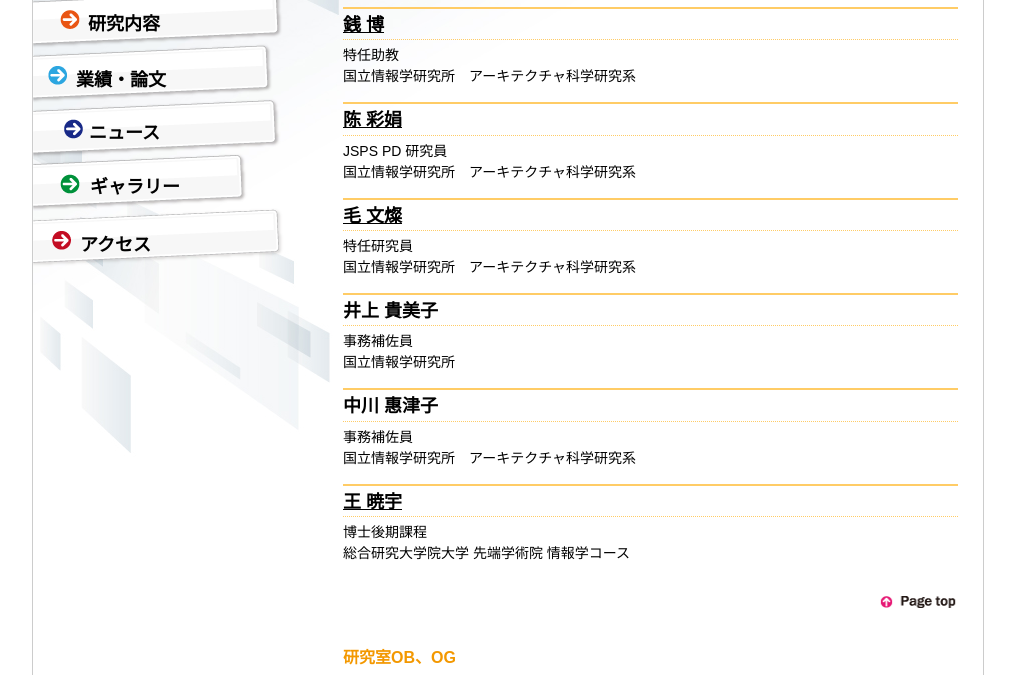
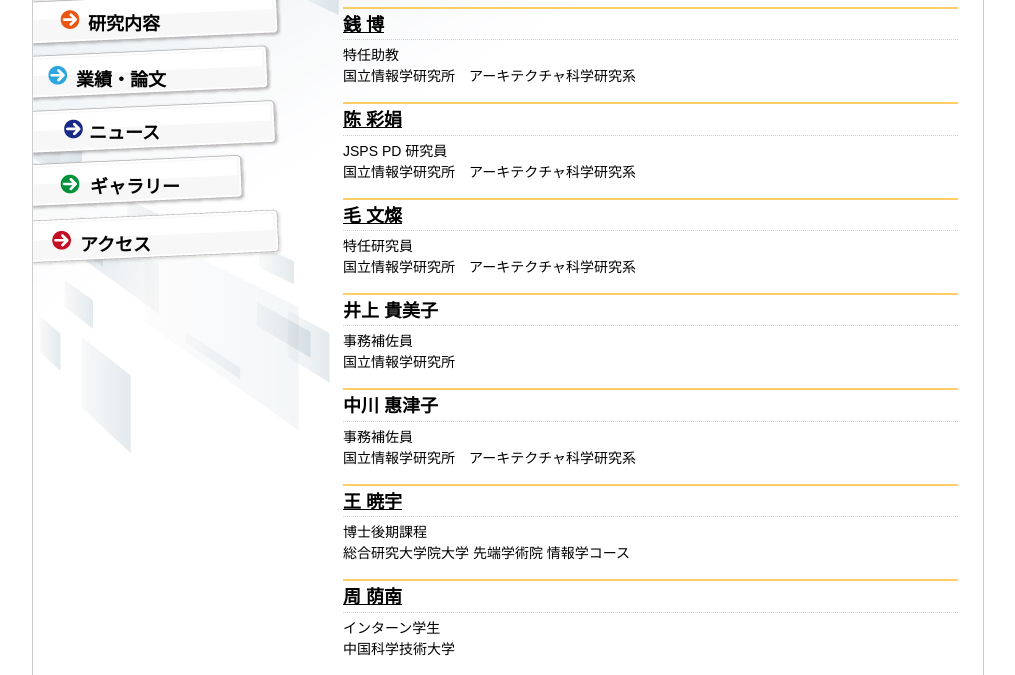
Before and after one commit to klab-nii/klab-nii.github.io, a plain HTML site: page jp/member.html in a window 1280 px wide. Shown: the part 277-952 px from the top of the page, without its empty margins (132-1147 px from the left). Drawn offline with Linux system fonts and the light colour scheme.

Commit message:
Add files via upload

```diff
--- a/jp/member.html
+++ b/jp/member.html
@@ -159,6 +159,9 @@
 
                 <dt><a href="https://scholar.google.com/citations?hl=en&amp;user=QP8-qfkAAAAJ">王 暁宇</a></dt>
                 <dd> 博士後期課程 <br> 総合研究大学院大学 先端学術院 情報学コース </dd>
+
+                <dt><a href="member.html">周 荫南</a></dt>
+                <dd> インターン学生 <br> 中国科学技術大学 </dd>
 
         </div>
         <div class="toTop2"><a href="member.html#container"><img src="../static/img/common/page_top2.gif" width="80" height="15" alt="page top" /></a></div>
```
